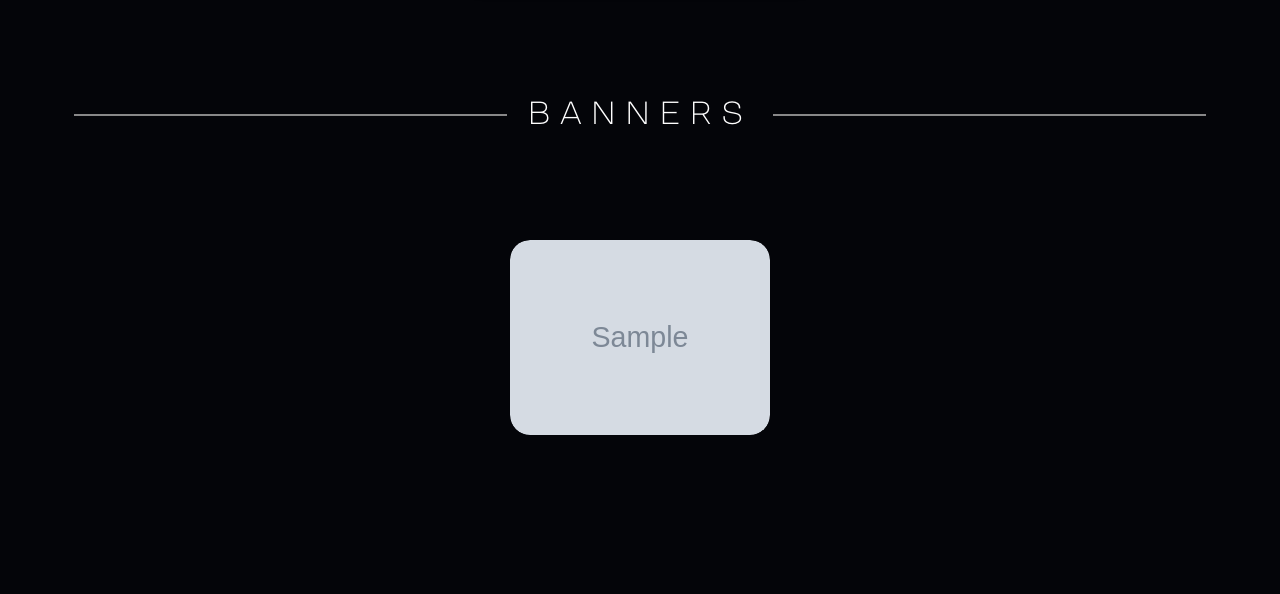
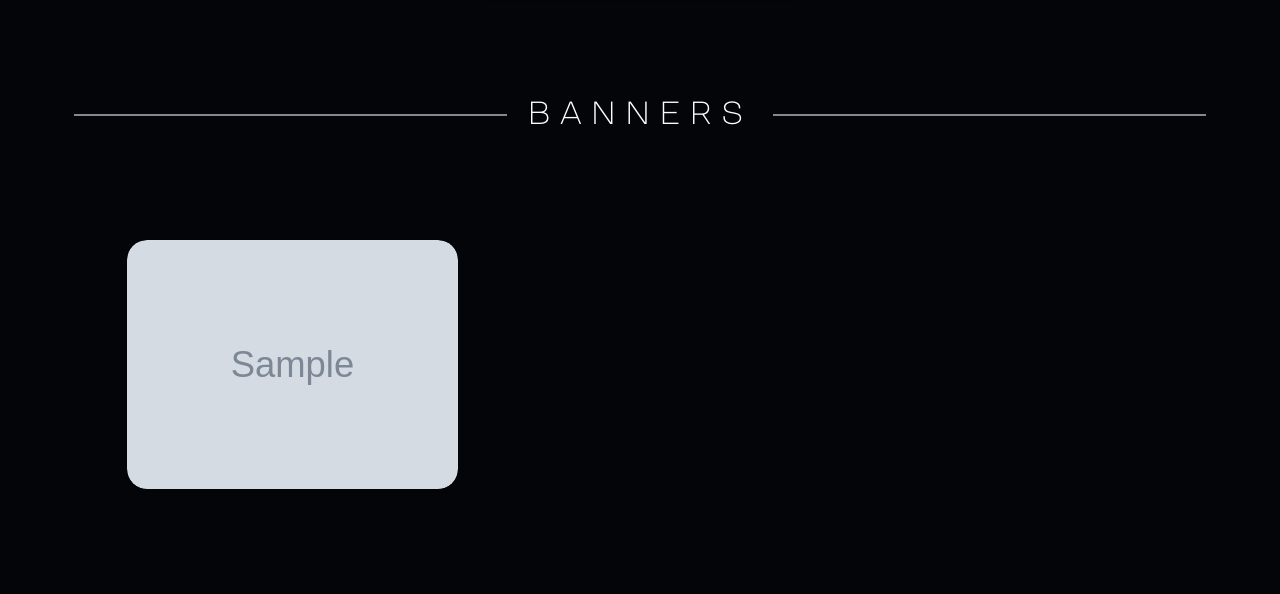
Before and after one commit to it-chep/taivin_site, a Django app: page / in a window 1280 px wide. Shown: the part 3963-4557 px from the top of the page. Before the commit the page ends 4398 px from the top, so only its background shows below. Run offline with Django 4.2, Linux system fonts and the light colour scheme; tables that the repository leaves empty hold one stand-in row (values such as "Sample post"); grey boxes marked "Sample" are stand-in pictures; some libraries are stand-ins or nearby versions.

Commit message:
Add styles on main.css

```diff
--- a/static/css/main.css
+++ b/static/css/main.css
@@ -237,6 +237,7 @@
     width: 100%;
     display: block;
     height: auto;
+ border-radius: 20px;
     transition: transform 0.3s ease-in-out; /* Плавное увеличение изображения при наведении */
 }
 
@@ -246,6 +247,7 @@
 }
 
 .info {
+     border-radius: 20px;
     position: absolute;
     bottom: 10px;
     left: 0;
@@ -298,10 +300,11 @@
     display: flex;
     flex-wrap: wrap;
     margin: -10px;
-    justify-content: center; /* Центрируем элементы внутри контейнера */
+    justify-content: space-between;
     max-width: 90%; /* Установите это значение в соответствии с желаемой шириной контейнера */
     margin-left: auto;
     margin-right: auto;
+    margin-bottom: 100px;
 }
 
 .banners-head {
@@ -319,20 +322,21 @@
 }
 
 .vertical-banner {
-    width: 25%;
-    margin: 10px;
+    width: 32%;
+    margin: 5px;
     overflow: hidden;
 }
 
 .square-banner {
-    width: 25%;
-    margin: 10px;
+    width: 32%;
+    margin: 5px;
     overflow: hidden;
 }
 
 .banners-item {
     border-radius: 20px;
     cursor: pointer;
+    margin-top: 10px;
 }
 
 .banners-item img {
```
